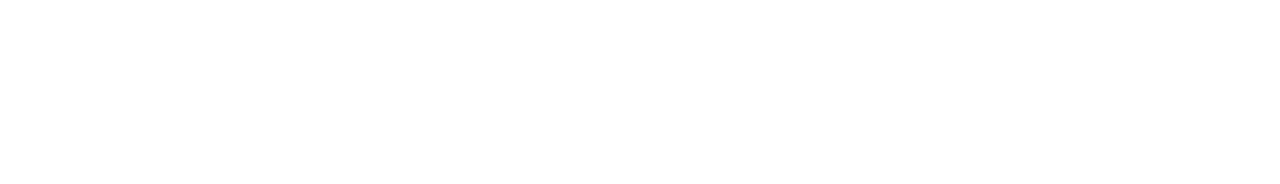
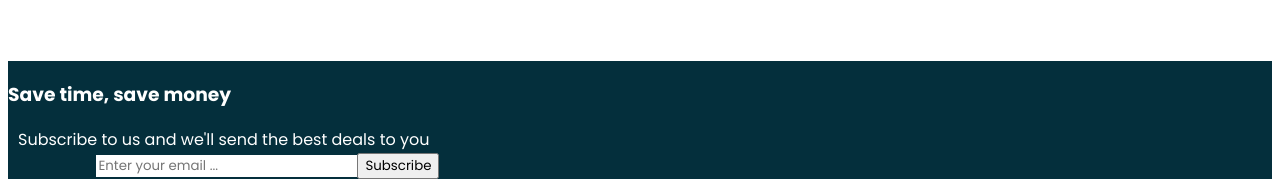
Before and after one commit to Muhammad-Jahanzeb/Hotel-Booking-App, a React (Vite) app in the folder frontend/bookingApp/: page / in a window 1280 px wide. Shown: the part 1424-1608 px from the top of the page. Before the commit the page ends 1430 px from the top, so only its background shows below. Built offline with nearby package versions, Linux system fonts and the light colour scheme.

Commit message:
started email list creation

```diff
--- /dev/null
+++ b/frontend/bookingApp/src/Components/EmailList/EmailList.css
@@ -0,0 +1,8 @@
+.mailContainer{
+    display: flex;
+    flex-direction: column;
+    margin-top: 5%;
+    width: 100%;
+    background-color:rgb(4, 47, 60);
+    color: white;
+}
--- /dev/null
+++ b/frontend/bookingApp/src/Components/EmailList/EmailList.jsx
@@ -0,0 +1,18 @@
+import './EmailList.css'
+
+const EmailList = () => {
+  return (
+    <div className="mailContainer">
+        <div className="mailHeading">
+            <h3>Save time, save money</h3>
+            <span>Subscribe to us and we'll send the best deals to you</span>
+        </div>
+        <div className="mailInput">
+            <input placeholder="Enter your email ..."></input>
+            <button>Subscribe</button>
+        </div>
+    </div>
+  )
+}
+
+export default EmailList
--- a/frontend/bookingApp/src/Pages/Home/Home.jsx
+++ b/frontend/bookingApp/src/Pages/Home/Home.jsx
@@ -4,6 +4,7 @@
 import List from '../../Components/List/List'
 import PropertyType from '../../Components/PropertyType/PropertyType'
 import GuestLove from '../../Components/GuestLove/GuestLove'
+import EmailList from '../../Components/EmailList/EmailList'
 
 const Home = () => {
   return (
@@ -13,6 +14,7 @@
       <List/>
       <PropertyType/>
       <GuestLove/>
+      <EmailList/>
     </>
   )
 }
```
